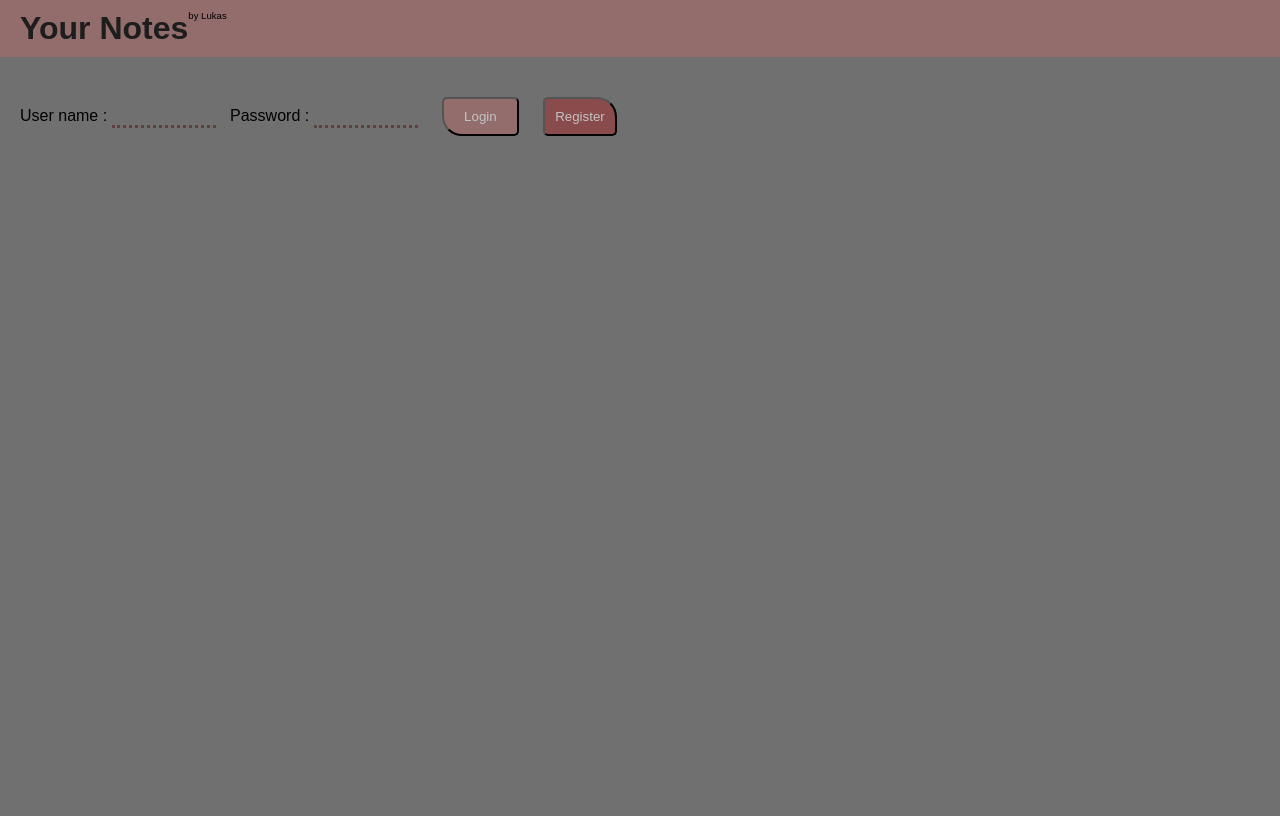
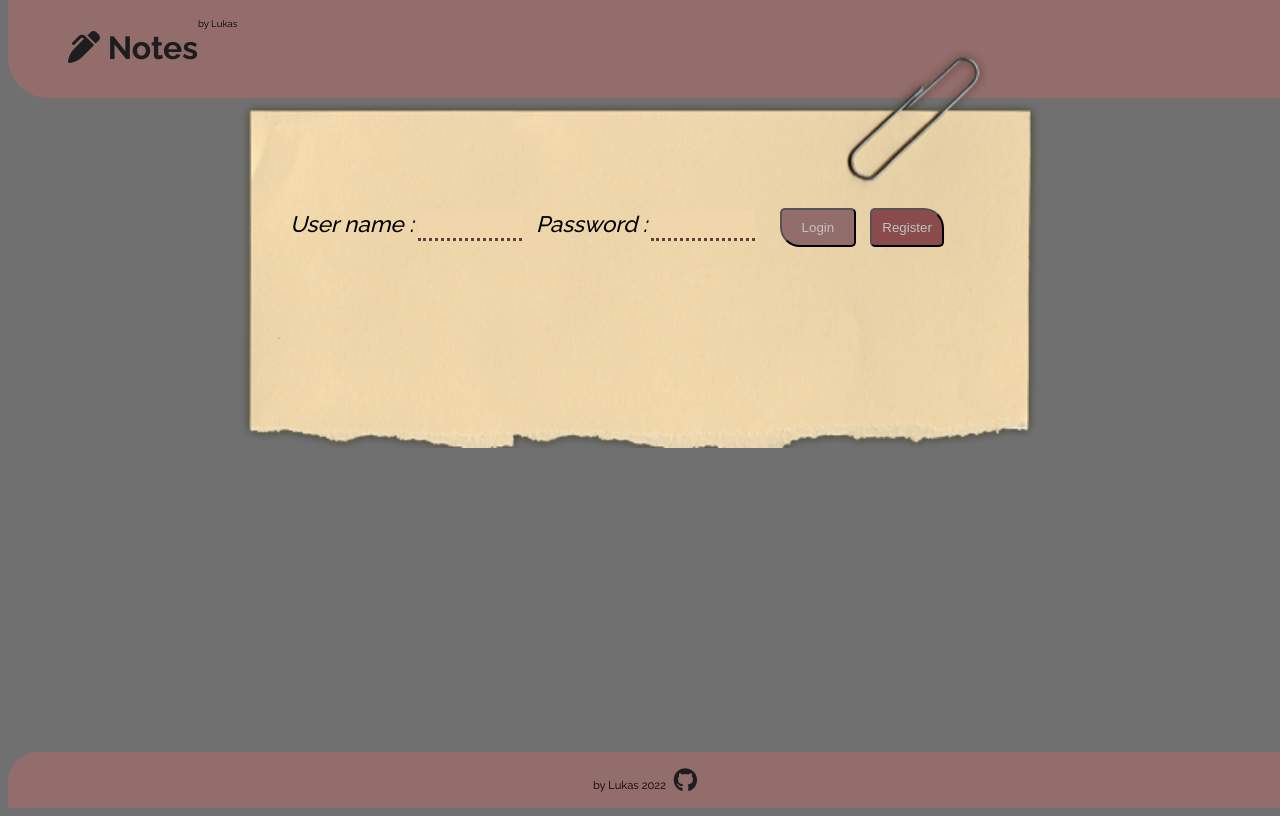
Before and after one commit to Lukasnvc/notesProject, a plain HTML site: page index.html in a window 1280 px wide. Drawn offline with Linux system fonts and the light colour scheme; no server answers.

Commit message:
Designe tweaks

```diff
--- a/index.html
+++ b/index.html
@@ -7,10 +7,15 @@
   <title>Login to Your Notes</title>
   <script defer src="scriptForIndex.js"></script>
   <link rel="stylesheet" href="styles.css">
+  <link rel="preconnect" href="https://fonts.googleapis.com">
+<link rel="preconnect" href="https://fonts.gstatic.com" crossorigin>
+<link href="https://fonts.googleapis.com/css2?family=Raleway:wght@100;300;400;500;700&display=swap" rel="stylesheet">
+<script src="https://kit.fontawesome.com/b423b1131d.js" crossorigin="anonymous"></script>
 </head>
 <body>
+  <div class="all">
     <header>
-    <h1>Your Notes</h1>
+      <h1><i class="fa-solid fa-pen-clip"></i>  Notes </h1>
       <p>by Lukas</p>
     </header>
     <div id="login">
@@ -18,7 +23,7 @@
         <label for="username1">User name :</label>
           <input type="text" name="username1" id="usernameLogin">
         <label for="password1">Password :</label>
-        <input type="text" name="password1" id="passwordLogin">
+          <input type="password" name="password1" id="passwordLogin">
         <button id="submit1">Login</button>
         <button id="registerBtn">Register</button>
         <h2 id="error"></h2>
@@ -37,6 +42,11 @@
         <button id="submit">Register</button>
       </form>
     </div>
+    <footer>
+      <p>by Lukas 2022 <a href="https://github.com/Lukasnvc"><i class="fa-brands fa-github"></i></a></p>
+    </footer>
+  </div>
+
 
 </body>
 </html>
--- a/postsStyles.scss
+++ b/postsStyles.scss
@@ -1,6 +1,6 @@
 body {
   box-sizing: border-box;
-  font-family: Arial, Helvetica, sans-serif;
+  font-family: 'Raleway', sans-serif;
   background-color:rgb(57, 52, 52);
 
     header {
@@ -11,7 +11,13 @@ body {
       padding-bottom: 20px;
 
       h2 {
-      margin: 20px;
+        margin: 10px;
+
+      }
+
+      p {
+        margin: 0px;
+        text-align: center;
       }
       #newPostBtn {
         background-color: rgb(105, 105, 224);
@@ -19,8 +25,14 @@ body {
         border: 1px solid black;
         border-bottom-right-radius: 20px;
 
+        i {
+          font-size: 1.2rem;
+          margin-left: 5px;
+        }
+
         &:hover {
           cursor: pointer;
+          border: 1px solid white;
         }
       }
 
@@ -31,8 +43,14 @@ body {
         border: 1px solid black;
         border-bottom-left-radius: 20px;
 
+        i {
+          font-size: 1.2rem;
+          margin-left: 5px;
+        }
+
         &:hover {
           cursor: pointer;
+          border: 1px solid white;
         }
       }
     }
@@ -94,14 +112,14 @@ body {
 
         .deleteBtn {
           position: absolute;
-        bottom: 5px;
-        right: 5px;
+          bottom: 10px;
+          right: 10px;
           background-color: rgb(243, 140, 140);
           border: none;
           border-radius: 5px;
           color: white;
-        padding: 5px;
-        font-size: 0.6rem;
+          padding: 5px 10px;
+          font-size: 0.7rem;
 
           &:hover {
             cursor: pointer;
--- a/scriptForIndex.js
+++ b/scriptForIndex.js
@@ -47,7 +47,7 @@ const h3 = document.querySelector('#registerH3');
   loginBtn.addEventListener('click', (e) => {
     e.preventDefault();
 
-    const user = loginUsername.value+loginPassword.value;
+    const user = `${loginUsername.value}|${loginPassword.value}`;
     data.forEach(element => {
       console.log(element.username)
       if (element.username===user){
@@ -110,7 +110,7 @@ const register = (valueUsername) => {
     e.preventDefault()
     let valueUsername
     if (password.value===password2.value) {
-    valueUsername= username.value + password.value;
+    valueUsername= `${username.value}|${password.value}`;
     console.log(valueUsername);
     register(valueUsername)
     registerForm.style.display= 'none';
--- a/scriptForPosts.js
+++ b/scriptForPosts.js
@@ -6,6 +6,8 @@ const newPostBtn = document.querySelector('#newPostBtn');
 const h2 = document.querySelector('#h2');
 const logout = document.querySelector('#logout');
 const container = document.querySelector('#posts');
+const count = document.querySelector('#count');
+
 
 logout.addEventListener('click', () => {
   localStorage.clear();
@@ -95,7 +97,7 @@ users.forEach(element => {
 let index = 0;
 const draw = (user) => {
   const userPostsArr = JSON.parse(user.post) || []
-
+  count.textContent =`Total Note's : ${userPostsArr.length}`;
   userPostsArr.forEach((element, index) => {
     const div = document.createElement('div');
     const deleteBtn = document.createElement('button');
@@ -106,7 +108,6 @@ const draw = (user) => {
     div.appendChild(deleteBtn)
     container.appendChild(div)
     deleteBtn.addEventListener('click', () => {
-
       deleteOne(index, user)
     })
   });
@@ -124,7 +125,8 @@ postBtn.addEventListener('click', (e) => {
   console.log('User posts in makePost :', allPosts, typeof allPosts, ', New post :', currentPost);
   postsArr.push(currentPost);
   const jsonPostsArr = JSON.stringify(postsArr)
-  sendUppdatedPosts(item.username, id, jsonPostsArr)
+  sendUppdatedPosts(item.username, id, jsonPostsArr);
+  newPost.textContent= '';
   postForm.style.display = 'none';
   newPostBtn.style.display = 'block';
 })
--- a/styles.scss
+++ b/styles.scss
@@ -1,19 +1,27 @@
-* {
-  margin: 0;
+body {
+  box-sizing: border-box;
+  height: 100vh;
+  position: relative;
+  font-family: 'Raleway', sans-serif;
+  background-color: rgb(112, 112, 112);
 
-  body {
-    position: relative;
-    font-family: Arial, Helvetica, sans-serif;
-    background-color: rgb(112, 112, 112);
+  .all {
+    min-height:100vh;
+    display:flex; flex-direction:column; justify-content:space-between;
 
     header {
+      position: absolute;
+      top: -10px;
       display: flex;
       padding: 10px;
+      width: 100%;
       background-color: rgb(147, 108, 108);
+      border-bottom-left-radius: 40px;
 
       h1{
-        margin-left: 10px;
+        margin-left: 50px;
         color: rgb(29, 29, 29);
+
       }
 
       p {
@@ -22,14 +30,33 @@
     }
 
     #login {
+      background-image: url('indexImg.png');
+      background-size: cover;
+      position: relative;
+      height: 400px;
+      width: 800px;
+      margin: 0 auto;
+      margin-top: 40px;
+
+
 
       form {
-       margin: 30px 20px;
+        position: absolute;
+        top: 150px;
+        left: 50px;
       }
 
+      label {
+        font-size: 1.4rem;
+        font-style: italic;
+        font-weight: 500;
+      }
       input {
+        font-size: 1.4rem;
+        font-family: 'Raleway', sans-serif;
+        font-style: italic;
         margin-right: 10px;
-        background-color: rgb(112, 112, 112);
+        background-color:#f0d7ab;
         border: none;
         border-bottom: 3px dotted rgb(96, 63, 63);
         width: 100px;
@@ -37,23 +64,6 @@
         &:hover {
           cursor: text;
         }
-      }
-
-      button {
-        padding: 10px;
-        margin: 10px;
-
-        &:hover {
-          cursor: pointer;
-        }
-      }
-
-      #submit1 {
-        border-radius: 5px;
-        border-bottom-left-radius: 20px;
-        padding: 10px 20px;
-        background-color: rgb(147, 108, 108);
-        color: rgb(195, 195, 195);
       }
 
       #registerBtn {
@@ -66,6 +76,26 @@
       #error {
         color: rgb(128, 3, 3);
         padding: 20px;
+      }
+
+      button {
+        padding: 10px;
+        margin: 10px;
+        margin-right: 0;
+
+        &:hover {
+          cursor: pointer;
+          border: 2px solid rgb(253, 237, 237);
+          color: rgb(236, 236, 236);
+        }
+      }
+
+      #submit1 {
+        border-radius: 5px;
+        border-bottom-left-radius: 20px;
+        padding: 10px 20px;
+        background-color: rgb(147, 108, 108);
+        color: rgb(195, 195, 195);
       }
     }
 
@@ -107,5 +137,30 @@
         font-size: 1.2rem;
       }
     }
+    footer{
+      background-color: rgb(147, 108, 108);
+      padding: 5px;
+      width: 100%;
+      border-top-left-radius: 30px;
+
+      p {
+        font-size: 0.7rem;
+        text-align: center;
+
+        a {
+          text-decoration: none;
+          color: rgb(29, 29, 29);
+
+          &:hover {
+            color: rgb(166, 166, 166);
+          }
+
+          i {
+            font-size: 1.5rem;
+            margin-left: 5px;
+          }
+        }
+      }
+    }
   }
 }
```
Also changed, not shown: posts.html (+10 -4 lines), indexImg.png (added), postsStyles.css, styles.css, 2 other files. Lines whose indentation alone changed are shown as unchanged.
